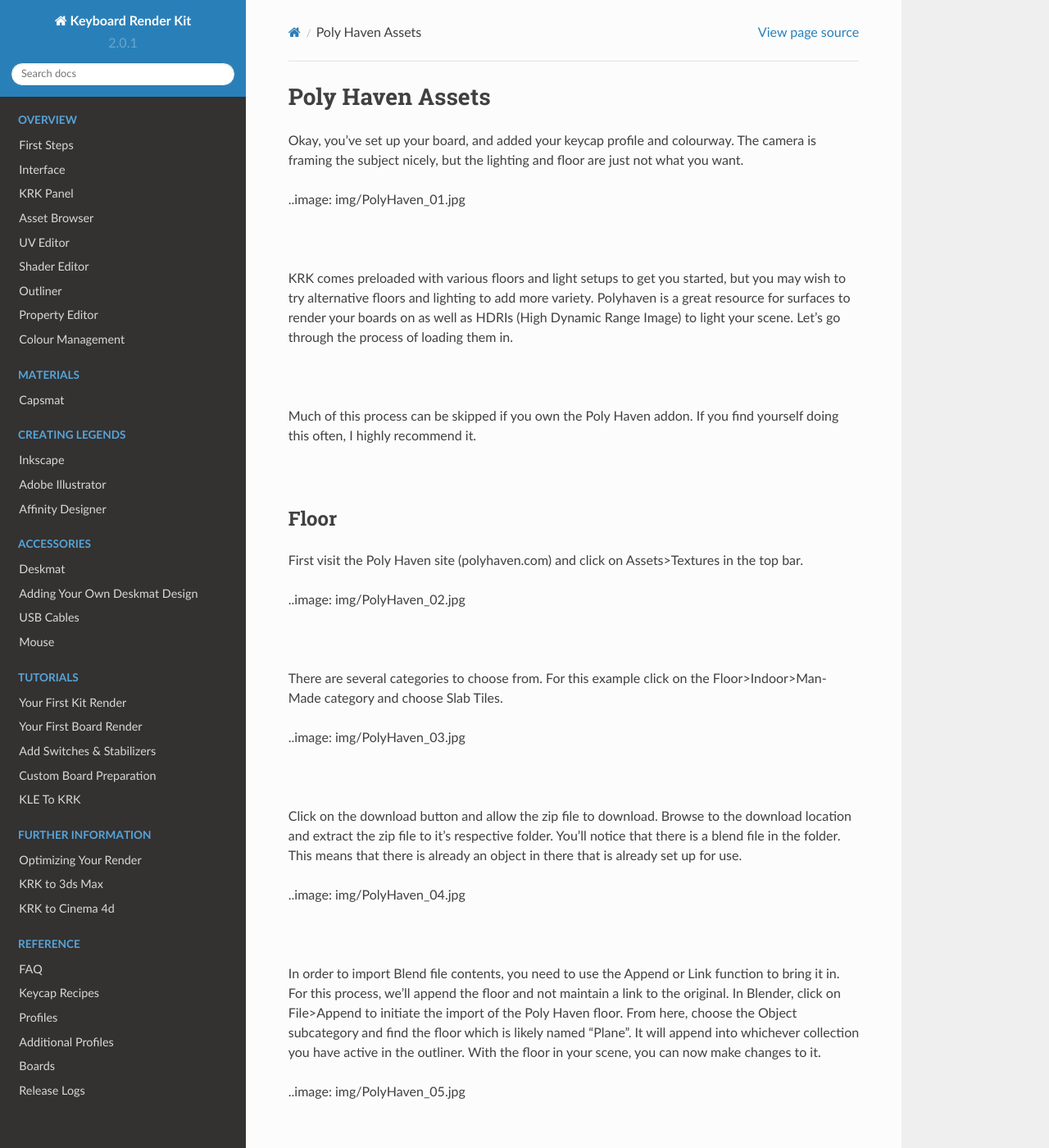
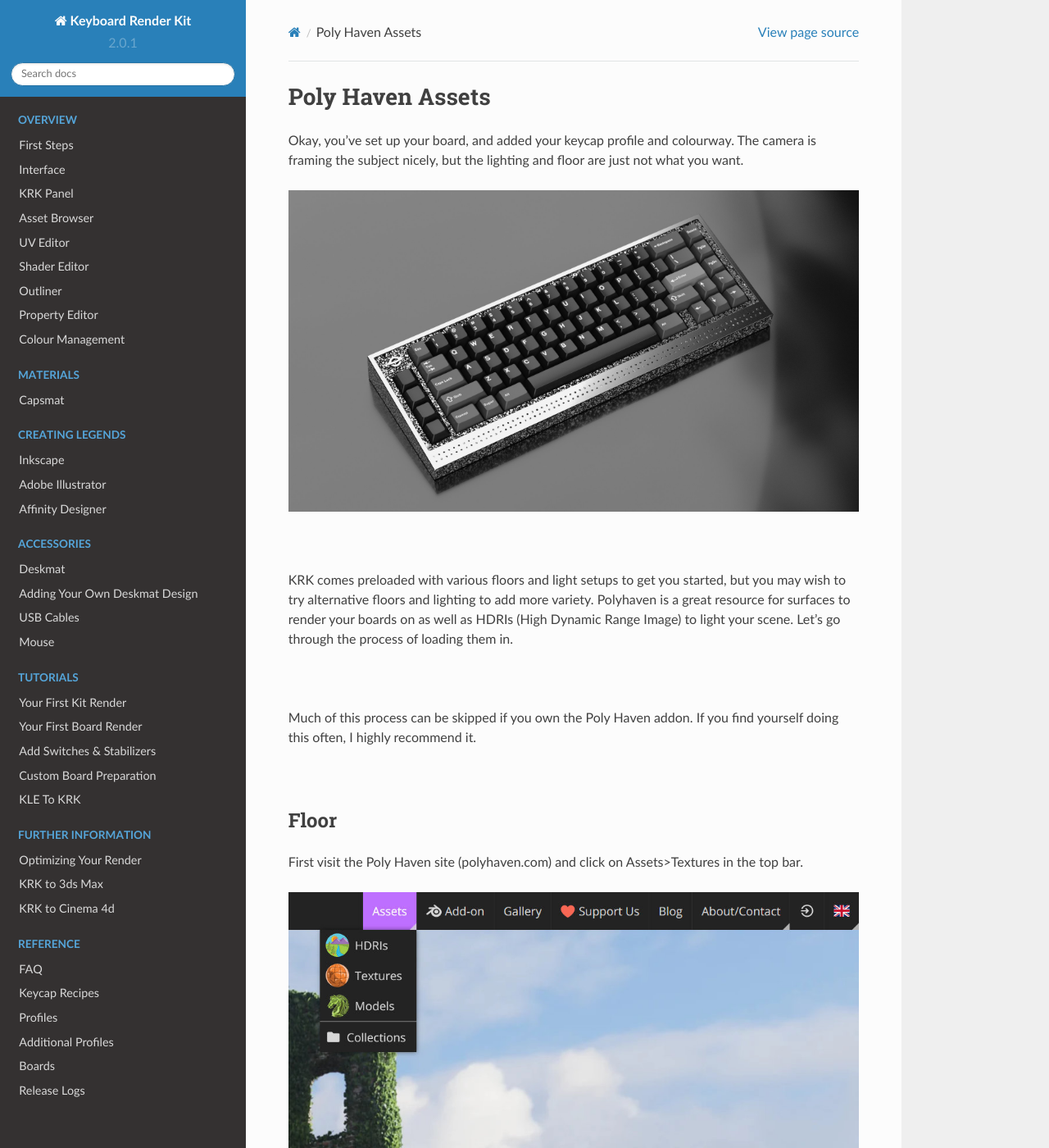
Before and after one commit to imperfectlink/KeyboardRenderKit, a Sphinx documentation site: the page built from docs/source/polyhaven.rst, in a window 1280 px wide and 1400 px high. Shown: the whole window at 82% size. Built offline with Sphinx 7.4.7 and the Read the Docs theme 2.0.0, drawn with Linux system fonts in a browser that asks for light colours.

Commit message:
Update polyhaven.rst

```diff
--- a/docs/source/polyhaven.rst
+++ b/docs/source/polyhaven.rst
@@ -3,7 +3,7 @@
 
 Okay, you've set up your board, and added your keycap profile and colourway. The camera is framing the subject nicely, but the lighting and floor are just not what you want.
 
-..image: img/PolyHaven_01.jpg
+.. image:: img/PolyHaven_01.jpg
 
 |
 
@@ -21,26 +21,26 @@
 
 First visit the Poly Haven site (polyhaven.com) and click on Assets>Textures in the top bar.
 
-..image: img/PolyHaven_02.jpg
+.. image:: img/PolyHaven_02.jpg
 
 |
 
 There are several categories to choose from. For this example click on the Floor>Indoor>Man-Made category and choose Slab Tiles.
 
-..image: img/PolyHaven_03.jpg
+.. image:: img/PolyHaven_03.jpg
 
 |
 
 Click on the download button and allow the zip file to download. Browse to the download location and extract the zip file to it's respective folder. You'll notice that there is a blend file in the folder. This means that there is already an object in there that is already set up for use.
 
-..image: img/PolyHaven_04.jpg
+.. image:: img/PolyHaven_04.jpg
 
 |
 
 In order to import Blend file contents, you need to use the Append or Link function to bring it in. For this process, we'll append the floor and not maintain a link to the original. In Blender, click on File>Append to initiate the import of the Poly Haven floor. From here, choose the Object subcategory and find the floor which is likely named "Plane". It will append into whichever collection you have active in the outliner.
 With the floor in your scene, you can now make changes to it.
 
-..image: img/PolyHaven_05.jpg
+.. image:: img/PolyHaven_05.jpg
 
 |
 
```
